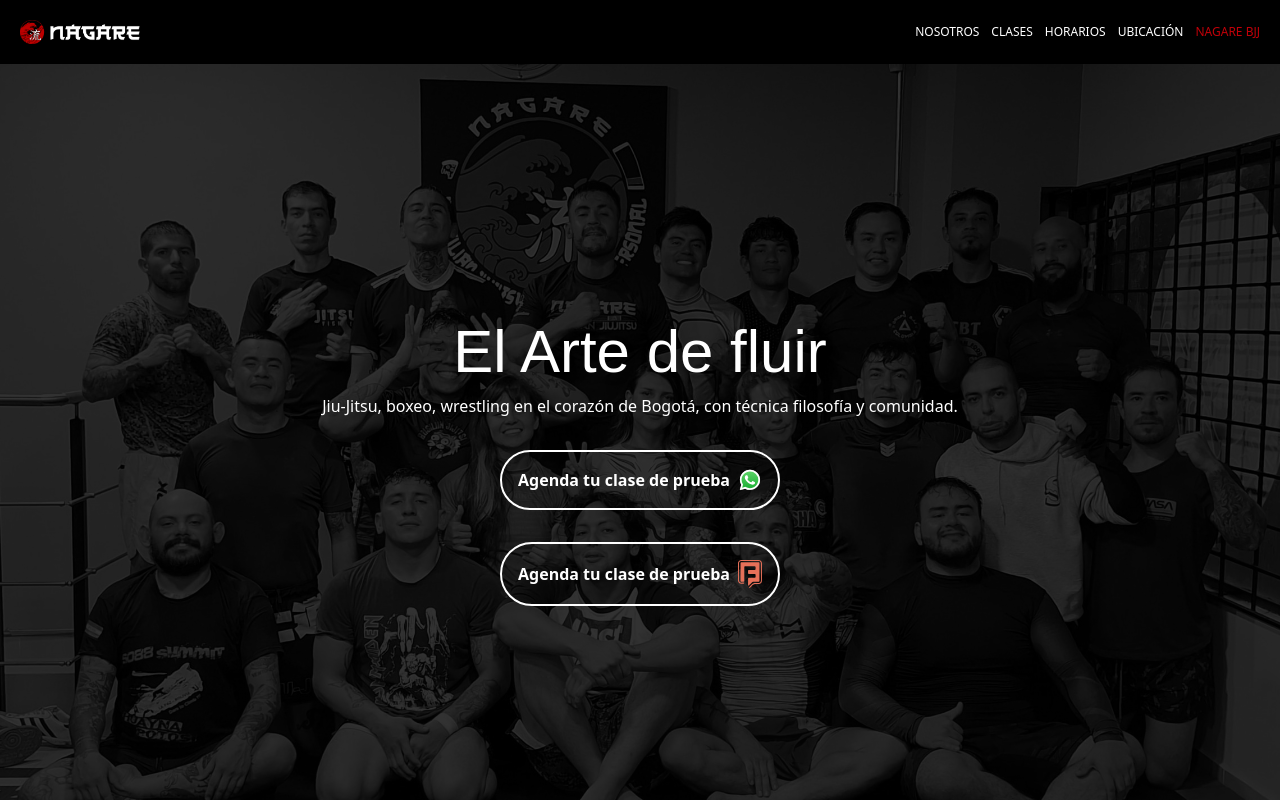
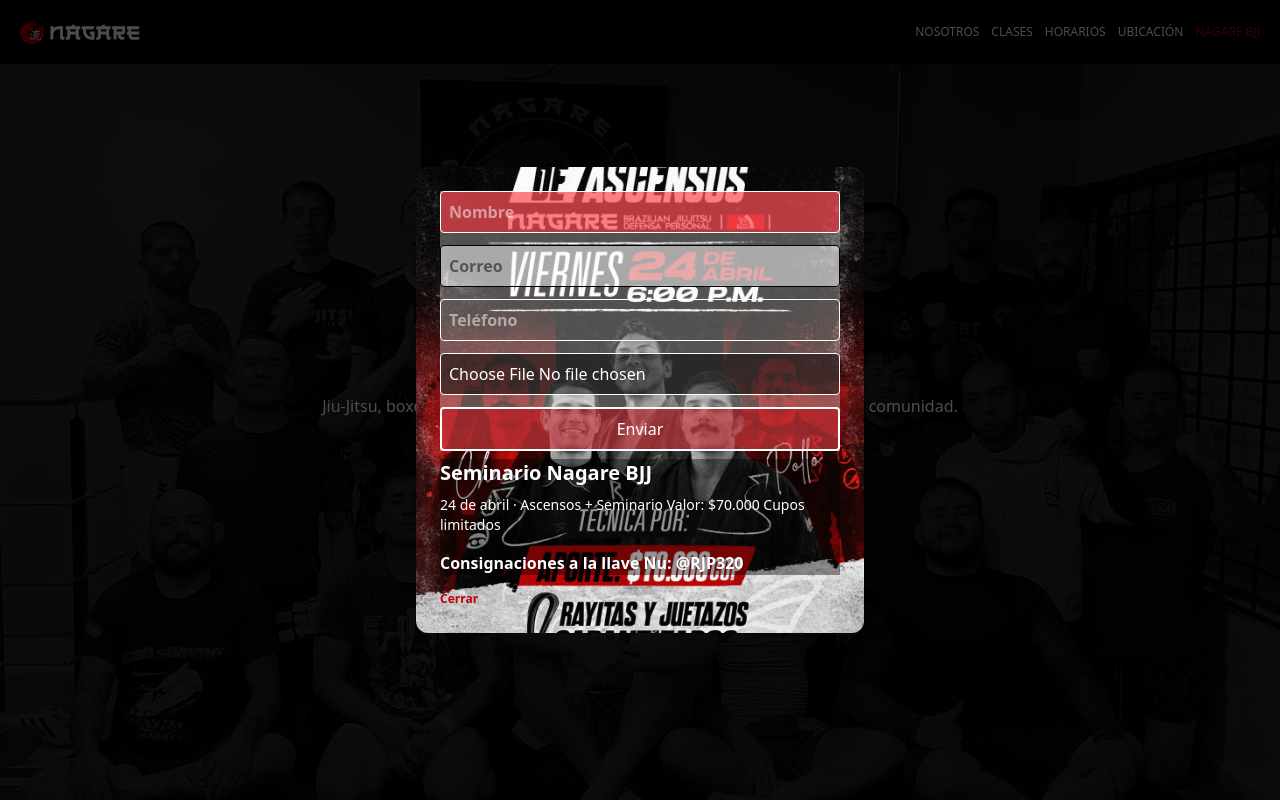
Before and after one commit to Ladiega/Nagarebjj, a Next.js app: page / in a window 1280 px wide. Shown: the top 800 px of the page. Built offline with nearby package versions, Linux system fonts and the light colour scheme; a web font is replaced by a local one.

Commit message:
seminar form 2026

```diff
--- /dev/null
+++ b/src/app/api/inscripcion/route.ts
@@ -0,0 +1,96 @@
+import { NextResponse } from "next/server";
+import { supabaseServer } from "@/lib/supabaseServer";
+
+export async function POST(req: Request) {
+  try {
+    const formData = await req.formData();
+
+    const nombre = String(formData.get("nombre") || "").trim();
+    const email = String(formData.get("email") || "").trim();
+    const telefono = String(formData.get("telefono") || "").trim();
+    const file = formData.get("file") as File | null;
+
+    const website = formData.get("website");
+
+    if (website) {
+      return NextResponse.json(
+        { error: "Bot detectado" },
+
+        { status: 400 },
+      );
+    }
+
+    if (!nombre || !email) {
+      return NextResponse.json({ error: "Datos incompletos" }, { status: 400 });
+    }
+
+    let fileUrl = null;
+
+    if (file) {
+      // validar tipo
+      if (!["image/jpeg", "image/png"].includes(file.type)) {
+        return NextResponse.json(
+          { error: "Tipo de archivo inválido" },
+          { status: 400 },
+        );
+      }
+
+      // validar tamaño
+      if (file.size > 2 * 1024 * 1024) {
+        return NextResponse.json(
+          { error: "Archivo muy grande (máx 2MB)" },
+          { status: 400 },
+        );
+      }
+
+      const ext = file.name.split(".").pop();
+      const fileName = `${Date.now()}.${ext}`;
+
+      // convertir a buffer
+      const arrayBuffer = await file.arrayBuffer();
+      const buffer = new Uint8Array(arrayBuffer);
+
+      const { error: uploadError } = await supabaseServer.storage
+        .from("comprobantes")
+        .upload(fileName, buffer, {
+          contentType: file.type,
+        });
+
+      if (uploadError) {
+        console.log("UPLOAD ERROR:", uploadError);
+        return NextResponse.json(
+          { error: uploadError.message },
+          { status: 500 },
+        );
+      }
+
+      // URL temporal (segura)
+      const { data } = await supabaseServer.storage
+        .from("comprobantes")
+        .createSignedUrl(fileName, 60 * 60);
+
+      fileUrl = data?.signedUrl;
+    }
+
+    const { error } = await supabaseServer.from("inscripciones").insert([
+      {
+        nombre,
+        email,
+        telefono,
+        comprobante_url: fileUrl,
+      },
+    ]);
+
+    if (error) {
+      return NextResponse.json(
+        { error: "Error guardando datos" },
+        { status: 500 },
+      );
+    }
+
+    return NextResponse.json({ success: true });
+  } catch (err) {
+    console.log("SERVER ERROR:", err);
+    return NextResponse.json({ error: "Error en servidor" }, { status: 500 });
+  }
+}
--- a/src/app/layout.tsx
+++ b/src/app/layout.tsx
@@ -5,6 +5,8 @@
 
 import Navbar from "@/components/Navbar";
 import Footer from "@/components/Footer";
+
+import LeadModal from "@/components/LeadModal";
 
 const climate = Climate_Crisis({
   subsets: ["latin"],
@@ -44,6 +46,7 @@
       <body
         className={`${geistSans.variable} ${geistMono.variable} ${anton.variable} ${climate.variable} antialiased bg-black`}
       >
+        <LeadModal />
         <Navbar />
         {children}
         <Footer />
--- a/src/components/Clases.tsx
+++ b/src/components/Clases.tsx
@@ -27,21 +27,21 @@
 
   return (
     <section className="bg-black py-10">
-      <h1 className="text-3xl  md:text-5xl text-white text-center mb-10 font-climate">
+      <h1 className="text-3xl md:text-5xl text-white text-center mb-10 font-climate">
         INSTRUCTORES
       </h1>
       <div className="container mx-auto px-4 grid grid-cols-1 sm:grid-cols-2 lg:grid-cols-2 gap-6">
         {cards.map((card, index) => (
           <div
             key={index}
-            className="relative min-h-[600px] rounded-2xl overflow-hidden shadow-md group"
+            className="relative min-h-150 rounded-2xl overflow-hidden shadow-md group"
           >
             <Image
               sizes="(max-width: 768px) 100vw, 33vw"
               src={card.image}
               alt={card.title}
               fill
-              className="absolute inset-0 object-cover group-hover:scale-105 transition-transform duration-300 opacity-40"
+              className="absolute inset-0 object-cover group-hover:scale-105 transition-transform duration-300 opacity-90"
             />
             <div className="absolute inset-0 bg-black/50 group-hover:bg-black/30 transition-colors duration-300" />
             <div className="relative z-10 p-6  mt-50 text-white text-center">
--- /dev/null
+++ b/src/components/LeadModal.tsx
@@ -0,0 +1,144 @@
+"use client";
+
+import { useState, useEffect } from "react";
+
+export default function LeadModal() {
+  const [file, setFile] = useState<File | null>(null);
+  const [show, setShow] = useState(false);
+
+  const [nombre, setNombre] = useState("");
+  const [email, setEmail] = useState("");
+
+  const [telefono, setTelefono] = useState("");
+
+  useEffect(() => {
+    const timer = setTimeout(() => {
+      setShow(true);
+    }, 1000);
+
+    return () => clearTimeout(timer);
+  }, []);
+
+  const handleSubmit = async (e: any) => {
+    e.preventDefault();
+
+    const formData = new FormData();
+    formData.append("nombre", nombre);
+    formData.append("email", email);
+    formData.append("telefono", telefono);
+
+    if (file) {
+      formData.append("file", file);
+    }
+
+    const res = await fetch("/api/inscripcion", {
+      method: "POST",
+      body: formData,
+    });
+
+    const data = await res.json();
+
+    if (!res.ok) {
+      alert(data.error || "Error");
+      return;
+    }
+
+    alert("Inscripción enviada");
+    setShow(false);
+  };
+
+  return (
+    <div className="fixed inset-0 z-50 flex items-center justify-center bg-black/70">
+      <div
+        className="w-full max-w-md  text-white bg-black/70 p-6 rounded-xl"
+        style={{
+          backgroundImage: "url('/img/seminarios/NagareSeminar2026.jpeg')",
+
+          backgroundSize: "cover",
+
+          backgroundPosition: "center",
+        }}
+      >
+        <form
+          onSubmit={handleSubmit}
+          className="flex flex-col gap-3 bg-white/30"
+        >
+          <input
+            type="text"
+            placeholder="Nombre"
+            value={nombre}
+            onChange={(e) => setNombre(e.target.value)}
+            className="border p-2 rounded text-white font-bold bg-red-500/60"
+            required
+          />
+
+          <input
+            type="email"
+            placeholder="Correo"
+            value={email}
+            onChange={(e) => setEmail(e.target.value)}
+            className="border p-2 rounded text-black font-bold bg-white/50"
+            required
+          />
+
+          <input
+            type="text"
+            placeholder="Teléfono"
+            value={telefono}
+            onChange={(e) => setTelefono(e.target.value)}
+            className="border p-2 rounded text-white font-black"
+          />
+
+          <input
+            className="border p-2 rounded text-white bg-black/50"
+            type="file"
+            accept="image/png, image/jpeg"
+            onChange={(e) => {
+              const selectedFile = e.target.files?.[0];
+
+              if (!selectedFile) return;
+
+              if (!["image/jpeg", "image/png"].includes(selectedFile.type)) {
+                alert("Solo se permiten imágenes JPG o PNG");
+
+                return;
+              }
+
+              if (selectedFile.size > 2 * 1024 * 1024) {
+                alert("La imagen es muy pesada (máx 2MB)");
+
+                return;
+              }
+
+              setFile(selectedFile);
+            }}
+          />
+          <input type="text" name="website" style={{ display: "none" }} />
+
+          <button
+            type="submit"
+            className="bg-red-700/50 hover:bg-red-600/70 text-white p-2 rounded border-white border-2"
+          >
+            Enviar
+          </button>
+        </form>
+
+        <div className="bg-black/40 mt-2">
+          <h2 className="text-xl font-bold mb-2 ">Seminario Nagare BJJ</h2>
+
+          <p className="text-sm mb-4">
+            24 de abril · Ascensos + Seminario Valor: $70.000 Cupos limitados
+          </p>
+          <p className="font-black">Consignaciones a la llave Nu: @RJP320</p>
+        </div>
+
+        <button
+          onClick={() => setShow(false)}
+          className="mt-4 text-xs text-red-700 font-bold"
+        >
+          Cerrar
+        </button>
+      </div>
+    </div>
+  );
+}
--- /dev/null
+++ b/src/lib/supabase.ts
@@ -0,0 +1,6 @@
+import { createClient } from "@supabase/supabase-js";
+
+const supabaseUrl = process.env.NEXT_PUBLIC_SUPABASE_URL!;
+const supabaseAnonKey = process.env.NEXT_PUBLIC_SUPABASE_ANON_KEY!;
+
+export const supabase = createClient(supabaseUrl, supabaseAnonKey);
--- /dev/null
+++ b/src/lib/supabaseServer.ts
@@ -0,0 +1,6 @@
+import { createClient } from "@supabase/supabase-js";
+
+export const supabaseServer = createClient(
+  process.env.NEXT_PUBLIC_SUPABASE_URL!,
+  process.env.SUPABASE_SERVICE_ROLE_KEY!,
+);
```
Also changed, not shown: package.json (+5 -4 lines), public/img/seminarios/NagareSeminar2026.jpeg (added), 1 other file (tests, documents, lock files or other folders).
